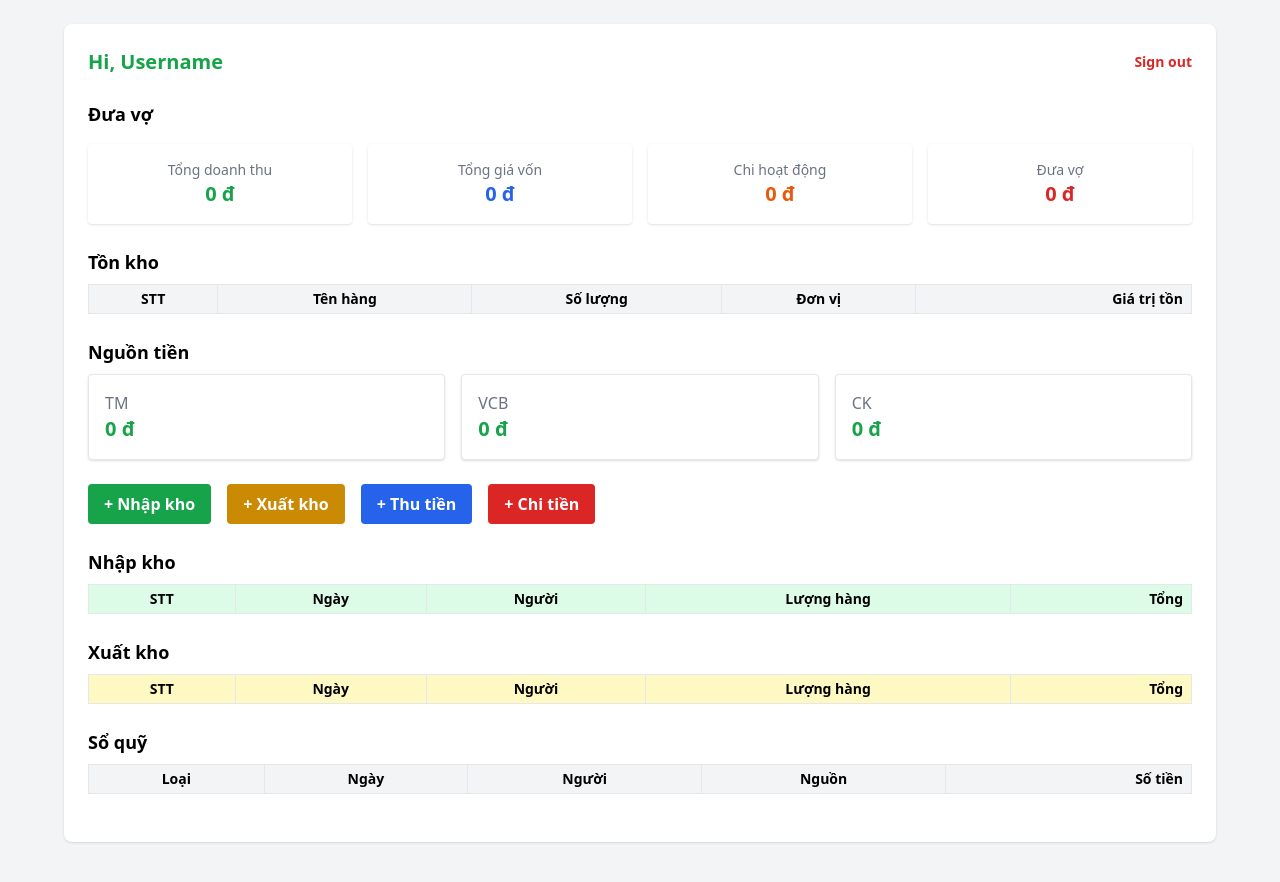
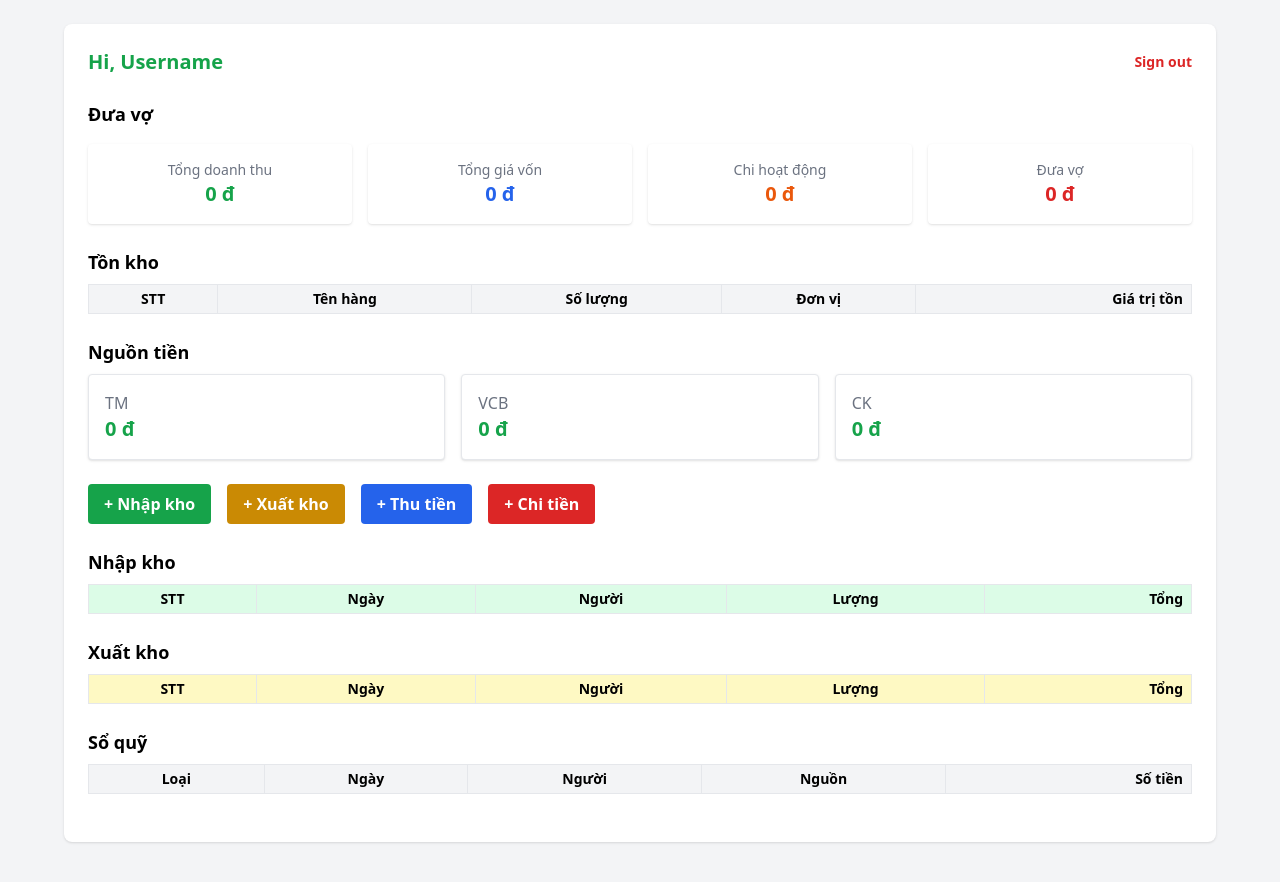
Before and after one commit to phelieuandan/phelieuandan.github.io, a Jekyll site: the page dashboard.html, which Jekyll copies as it is, in a window 1280 px wide. Shown: the top 882 px of the page. Built offline with Jekyll 4.4.1, drawn with Linux system fonts in a browser that asks for light colours; nearby versions of some CDN libraries; comment, search, counter and statistics services are not loaded.

Commit message:
Update dashboard.html

```diff
--- a/dashboard.html
+++ b/dashboard.html
@@ -170,7 +170,7 @@
           <th class="border px-2 py-1">STT</th>
           <th class="border px-2 py-1">Ngày</th>
           <th class="border px-2 py-1">Người</th>
-          <th class="border px-2 py-1 text-center">Lượng hàng</th>
+          <th class="border px-2 py-1 text-center">Lượng</th>
           <th class="border px-2 py-1 text-right">Tổng</th>
         </tr>
       </thead>
@@ -185,7 +185,7 @@
           <th class="border px-2 py-1">STT</th>
           <th class="border px-2 py-1">Ngày</th>
           <th class="border px-2 py-1">Người</th>
-          <th class="border px-2 py-1 text-center">Lượng hàng</th>
+          <th class="border px-2 py-1 text-center">Lượng</th>
           <th class="border px-2 py-1 text-right">Tổng</th>
         </tr>
       </thead>
```
